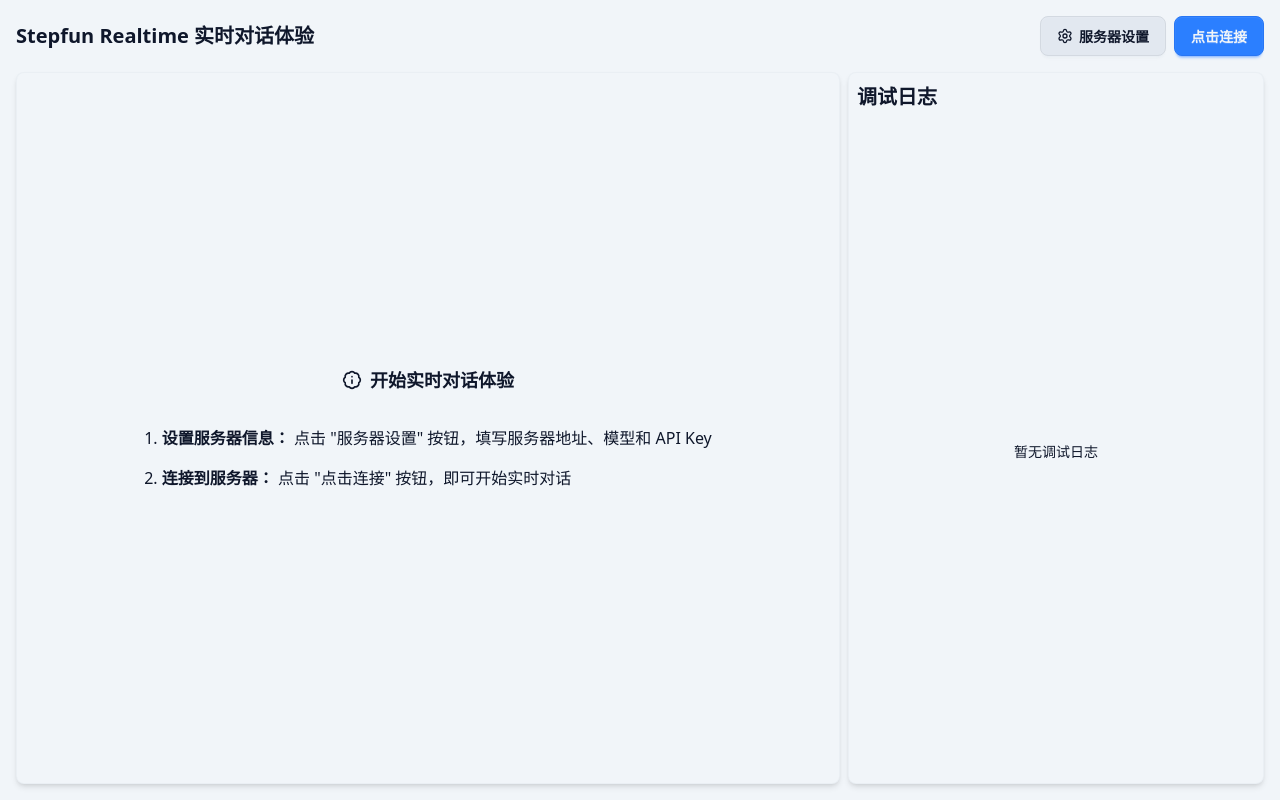
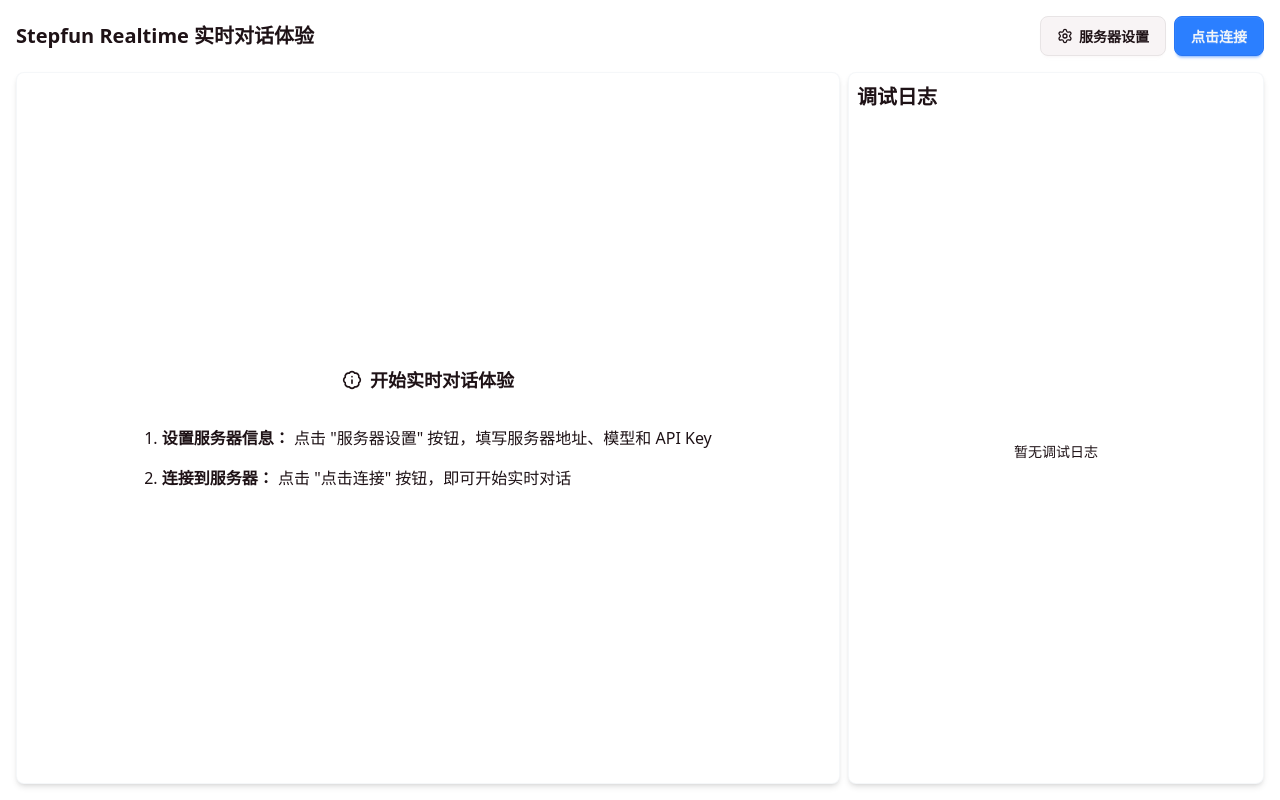
Before and after one commit to stepfun-ai/Step-Realtime-Console, a SvelteKit app: page / in a window 1280 px wide. Built offline with nearby package versions, Linux system fonts and the light colour scheme.

Commit message:
Refactor: Update base colors and sync voice on reconnect
Use lighter grey base colors for the theme. Ensure the server
session reflects the selected voice immediately after a WebSocket
reconnection.

```diff
--- a/src/app.css
+++ b/src/app.css
@@ -3,10 +3,10 @@
 @plugin "daisyui/theme" {
   name: 'light';
   default: true;
-  --color-base-100: oklch(0.968 0.007 247.896); /* slate-100 */
-  --color-base-200: oklch(0.929 0.013 255.508); /* slate-200 */
-  --color-base-300: oklch(0.869 0.022 252.894); /* slate-300 */
-  --color-base-content: oklch(0.208 0.042 265.755); /* slate-900 */
+  --color-base-100: oklch(1.0 0.0 0); /* 纯白色 */
+  --color-base-200: oklch(0.97 0.005 0); /* 非常淡的灰色 */
+  --color-base-300: oklch(0.94 0.01 0); /* 浅灰色 */
+  --color-base-content: oklch(0.2 0.02 0); /* 深灰近黑色文本 */
 
   --color-primary: oklch(0.623 0.214 259.815); /* blue-500 */
   --color-primary-content: oklch(0.968 0.007 247.896);
--- a/src/routes/+page.svelte
+++ b/src/routes/+page.svelte
@@ -280,6 +280,16 @@
 
         // 连接成功，清除超时
         clearTimeout(connectionTimeout);
+
+        // 连接成功后，立即用当前选择的音色更新服务器会话
+        if (client && selectedVoice?.value) {
+          try {
+            client.updateSession({ voice: selectedVoice.value });
+            console.log('Session voice updated on reconnect:', selectedVoice.value);
+          } catch (updateError) {
+            console.error('Failed to update session voice on reconnect:', updateError);
+          }
+        }
 
         client?.sendUserMessageContent([
           {
```
